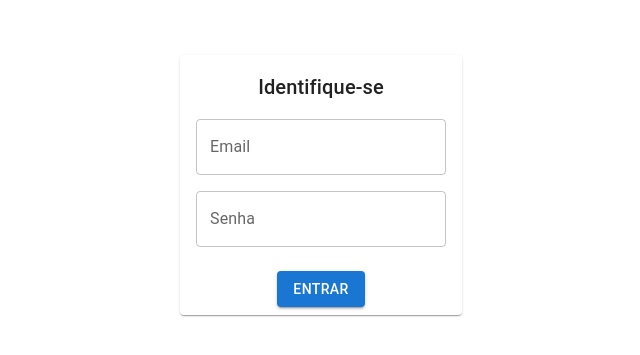
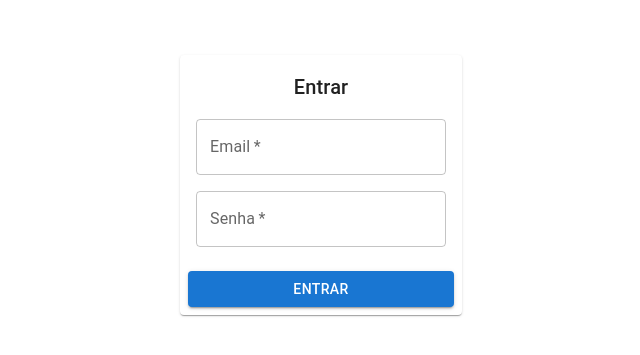
Before and after one commit to camilacarvalho/react-core, a React (Create React App) app: page / in a window 1280 px wide. Shown: the part 223-578 px from the top of the page, without its empty margins (327-967 px from the left). Built offline with nearby package versions, Linux system fonts and the light colour scheme.

Commit message:
added formik and custom field for formik. updated exports.

```diff
--- a/src/App.tsx
+++ b/src/App.tsx
@@ -1,6 +1,5 @@
 import { BrowserRouter } from 'react-router-dom';
-import Login from './components/login/Login';
-import Sidebar from './components/sidebar/Sidebar';
+import { Login, Sidebar } from './components';
 import { AppSidebarProvider } from './contexts';
 import { LoginProvider } from './contexts/LoginContext';
 import AppRoutes from './routes';
--- /dev/null
+++ b/src/components/form/FormField.tsx
@@ -0,0 +1,30 @@
+import { Box, FormHelperText, TextField } from '@mui/material';
+import { useField } from 'formik';
+
+interface IFormFieldProps {
+    label: string,
+    name:string,
+    id?:string,
+    type?:string,
+    fullWidth?: boolean,
+    required?: boolean,
+    disabled: boolean
+}
+const FormField = ({ name, id, label, fullWidth, type, required, disabled,  ...othersProps }:IFormFieldProps) => {
+    const [field, meta] = useField({name, id, type, required, ... othersProps});
+    return (
+        <Box>
+            <TextField disabled={disabled}  required={required} error={!!meta.error} {...field} fullWidth={fullWidth} label={label} name={name} id={id??name} type={type}  />
+            {meta.error && <FormHelperText id={`${id}-error`}>
+                {meta.error}
+            </FormHelperText>}
+        </Box>
+    );
+};
+FormField.defaultProps = {
+    type: 'text',
+    required: false,
+    disabled: false,
+    fullWidth: false
+};
+export default FormField;
--- /dev/null
+++ b/src/components/form/index.ts
@@ -0,0 +1 @@
+export { default as FormField } from './FormField';
--- a/src/components/index.ts
+++ b/src/components/index.ts
@@ -1 +1,3 @@
 export * from './sidebar';
+export * from '../pages/login';
+export * from './form';
--- a/src/components/login/Login.tsx
+++ /dev/null
@@ -1,41 +0,0 @@
-import { Button, Card, CardActions, CardContent, TextField, Typography } from '@mui/material';
-import { Box } from '@mui/system';
-import { useLoginContext } from '../../contexts/LoginContext';
-import * as Yup from 'yup';
-import { LoginRequest } from '../../models/login';
-
-const loginSchema = Yup.object().shape({
-    email: Yup.string().email().required(),
-    password: Yup.string().required().min(5),
-});
-const Login = ({ children }: { children: React.ReactNode }) => {
-    const { isAuthenticated, login } = useLoginContext();
-
-    const handleSubmit = (auth: LoginRequest) => {
-        login(auth);
-    };
-
-    if (isAuthenticated) {
-        return <>{children}</>;
-    }
-    return (
-        <Box width='100vw' height='100vh' display='flex' alignItems='center' justifyContent='center'>
-            <Card>
-                <CardContent>
-                    <Box display='flex' flexDirection='column' gap={2} width={250}>
-                        <Typography variant='h6' align='center'>Identifique-se</Typography>
-                        <TextField  fullWidth label="Email" type='email'/>
-                        <TextField  fullWidth label="Senha" type='password' />
-                    </Box>
-                </CardContent>
-                <CardActions>
-                    <Box width='100%' display='flex' justifyContent='center'>
-                        <Button variant='contained' onClick={()=> login({email:'', password:''})}>Entrar</Button>
-                    </Box>
-                </CardActions>
-            </Card>
-        </Box>
-    );
-};
-
-export default Login;
--- a/src/components/sidebar/index.ts
+++ b/src/components/sidebar/index.ts
@@ -1 +1 @@
-export * from './Sidebar';
+export { default as Sidebar } from './Sidebar';
--- /dev/null
+++ b/src/pages/login/Login.tsx
@@ -0,0 +1,50 @@
+import { Button, Card, CardActions, CardContent, Typography } from '@mui/material';
+import { Box } from '@mui/system';
+import { useLoginContext } from '../../contexts/LoginContext';
+import * as Yup from 'yup';
+import { LoginRequest } from '../../models/login';
+import {Formik, Form} from 'formik';
+import FormField from '../../components/form/FormField';
+
+const loginSchema = Yup.object().shape({
+    email: Yup.string().email().required(),
+    password: Yup.string().required().min(5),
+});
+const Login = ({ children }: { children: React.ReactNode }) => {
+    const { isAuthenticated, login } = useLoginContext();
+
+    const handleSubmit = (auth: LoginRequest) => {
+        login(auth);
+    };
+
+    if (isAuthenticated) {
+        return <>{children}</>;
+    }
+
+    return (
+        <Box width='100vw' height='100vh' display='flex' alignItems='center' justifyContent='center'>
+            <Formik validationSchema={loginSchema} initialValues={{email:'', password:''}} onSubmit={(values)=> {handleSubmit(values);}}>
+                {(isValid)=> (
+                    <Form>
+                        <Card>
+                            <CardContent>
+                                <Box display='flex' flexDirection='column' gap={2} width={250}>
+                                    <Typography variant='h6' align='center'>Entrar</Typography>
+                                    <FormField required fullWidth id="email-field" name="email" label="Email" type='email'/>
+                                    <FormField  required fullWidth id="password-field" name="password" label="Senha" type='password'/>
+                                </Box>
+                            </CardContent>
+                            <CardActions>
+                                <Box width='100%' display='flex' justifyContent='center'>
+                                    <Button fullWidth variant='contained' disabled={!isValid} type='submit'>Entrar</Button>
+                                </Box>
+                            </CardActions>
+                        </Card>
+                    </Form>
+                )}
+            </Formik>
+        </Box>
+    );
+};
+
+export default Login;
--- /dev/null
+++ b/src/pages/login/index.ts
@@ -0,0 +1 @@
+export { default as Login } from './Login';
```
